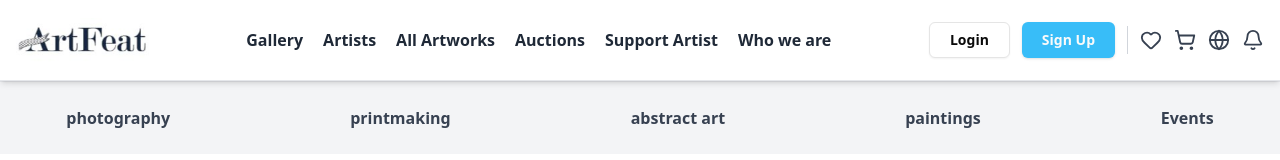
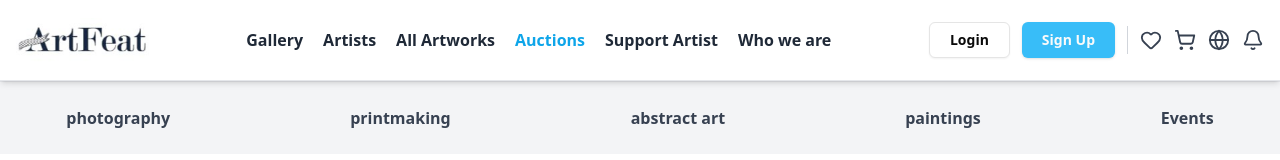
Before and after one commit to shahdhammouda02/ArtFeat, a React (Vite) app: page /auctions in a window 1280 px wide. Shown: the top 160 px of the page. Built offline with nearby package versions, Linux system fonts and the light colour scheme.

Commit message:
navbar-subnav updates

```diff
--- a/src/components/layouts/Navbar.tsx
+++ b/src/components/layouts/Navbar.tsx
@@ -8,7 +8,7 @@ import {
 import { Button } from "@/components/ui/button";
 import { Heart, ShoppingCart, Globe, Bell, Menu, X } from "lucide-react";
 import artfeatLogo from "@/assets/images/artfeat_logo.jpg";
-import { Link } from "react-router-dom";
+import { Link, useLocation } from "react-router-dom";
 
 const navItems = [
   "Gallery",
@@ -21,6 +21,15 @@ const navItems = [
 
 const Navbar = () => {
   const [menuOpen, setMenuOpen] = useState(false);
+  const location = useLocation();
+
+  // Get the current page from the URL path
+  const currentPath = location.pathname.substring(1).replace(/-/g, " ");
+
+  // Check if current path matches any nav item
+  const isActiveNavItem = (item: string) => {
+    return currentPath === item.toLowerCase().replace(/\s+/g, " ");
+  };
 
   return (
     <nav
@@ -54,7 +63,11 @@ const Navbar = () => {
                   <NavigationMenuLink asChild>
                     <Link
                       to={`/${item.replace(/\s+/g, "-").toLowerCase()}`}
-                    className="inline-block text-base font-semibold text-gray-800 hover:text-sky-500 transition-transform duration-300 ease-in-out hover:-translate-y-1.5"
+                      className={`inline-block text-base font-semibold transition-transform duration-300 ease-in-out hover:-translate-y-1.5 ${
+                        isActiveNavItem(item)
+                          ? "text-sky-500"
+                          : "text-gray-800 hover:text-sky-500"
+                      }`}
                     >
                       {item}
                     </Link>
@@ -175,12 +188,18 @@ const Navbar = () => {
                   className="text-center"
                   role="menuitem"
                 >
-                  <NavigationMenuLink
-                    href={`/${item.toLowerCase().replace(/\s+/g, "-")}`}
-                    className="inline-block text-gray-800 font-semibold text-base transition-transform duration-150 ease-out hover:text-sky-400 hover:-translate-y-1.5 active:text-sky-400 active:-translate-y-1.5"
+                  <NavigationMenuLink asChild>
+                    <Link
+                      to={`/${item.replace(/\s+/g, "-").toLowerCase()}`}
+                      className={`inline-block font-semibold text-base transition-transform duration-150 ease-out hover:-translate-y-1.5 ${
+                        isActiveNavItem(item)
+                          ? "text-sky-500"
+                          : "text-gray-800 hover:text-sky-400"
+                      }`}
                       onClick={() => setMenuOpen(false)}
                     >
                       {item}
+                    </Link>
                   </NavigationMenuLink>
                 </NavigationMenuItem>
               ))}
--- a/src/components/layouts/SubNav.tsx
+++ b/src/components/layouts/SubNav.tsx
@@ -4,14 +4,12 @@ import {
   NavigationMenuItem,
   NavigationMenuLink,
 } from "@/components/ui/navigation-menu";
-
 import {
   Carousel,
   CarouselContent,
   CarouselItem,
 } from "@/components/ui/carousel";
-
-import { Link } from "react-router-dom";
+import { Link, useLocation } from "react-router-dom";
 
 const categories = [
   "photography",
@@ -22,6 +20,16 @@ const categories = [
 ];
 
 export function SubNav() {
+  const location = useLocation();
+
+  // Get the current category from the URL path
+  const currentPath = location.pathname.substring(1).replace(/-/g, " ");
+
+  // Check if current path matches any category
+  const isActiveCategory = (category: string) => {
+    return currentPath === category.toLowerCase().replace(/\s+/g, " ");
+  };
+
   return (
     <div className="w-full border-t border-gray-200 bg-gray-100 py-6 overflow-hidden">
       <div className="container mx-auto px-4 max-w-full">
@@ -33,7 +41,11 @@ export function SubNav() {
                   <NavigationMenuLink asChild>
                     <Link
                       to={`/${item.replace(/\s+/g, "-").toLowerCase()}`}
-                      className="text-gray-700 hover:text-sky-500 px-4 py-3 rounded-md transition-colors text-md font-semibold whitespace-nowrap"
+                      className={`px-4 py-3 rounded-md transition-colors text-md font-semibold whitespace-nowrap ${
+                        isActiveCategory(item)
+                          ? "text-sky-500"
+                          : "text-gray-700 hover:text-sky-500"
+                      }`}
                     >
                       {item}
                     </Link>
@@ -52,7 +64,11 @@ export function SubNav() {
                 <CarouselItem key={item} className="min-w-[9rem] flex-shrink-0">
                   <Link
                     to={`/${item.replace(/\s+/g, "-").toLowerCase()}`}
-                    className="block text-center text-gray-700 hover:text-sky-500 rounded-md transition-colors text-lg font-semibold whitespace-nowrap"
+                    className={`block text-center rounded-md transition-colors text-lg font-semibold whitespace-nowrap px-3 py-2 ${
+                      isActiveCategory(item)
+                        ? "text-sky-500"
+                        : "text-gray-700 hover:text-sky-500"
+                    }`}
                   >
                     {item}
                   </Link>
```
Lines whose indentation alone changed are shown as unchanged.
